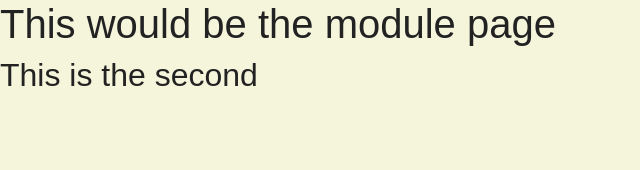
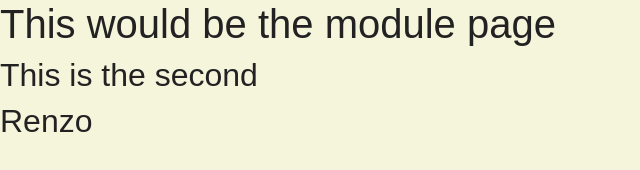
Before and after one commit to renzocom12/FarmersPlant, a website: page views/modules.html in a window 1280 px wide. Shown: the whole page, without its empty margins (0-640 px from the left). Drawn offline with nearby package versions, Linux system fonts and the light colour scheme; files that its build step writes are made by us from their sources.

Commit message:
Update modules.html

```diff
--- a/views/modules.html
+++ b/views/modules.html
@@ -12,5 +12,6 @@
 <body>
     <h1>This would be the module page</h1>
     <h2>This is the second </h2>
+    <h2>Renzo</h2>
 </body>
 </html>
```
